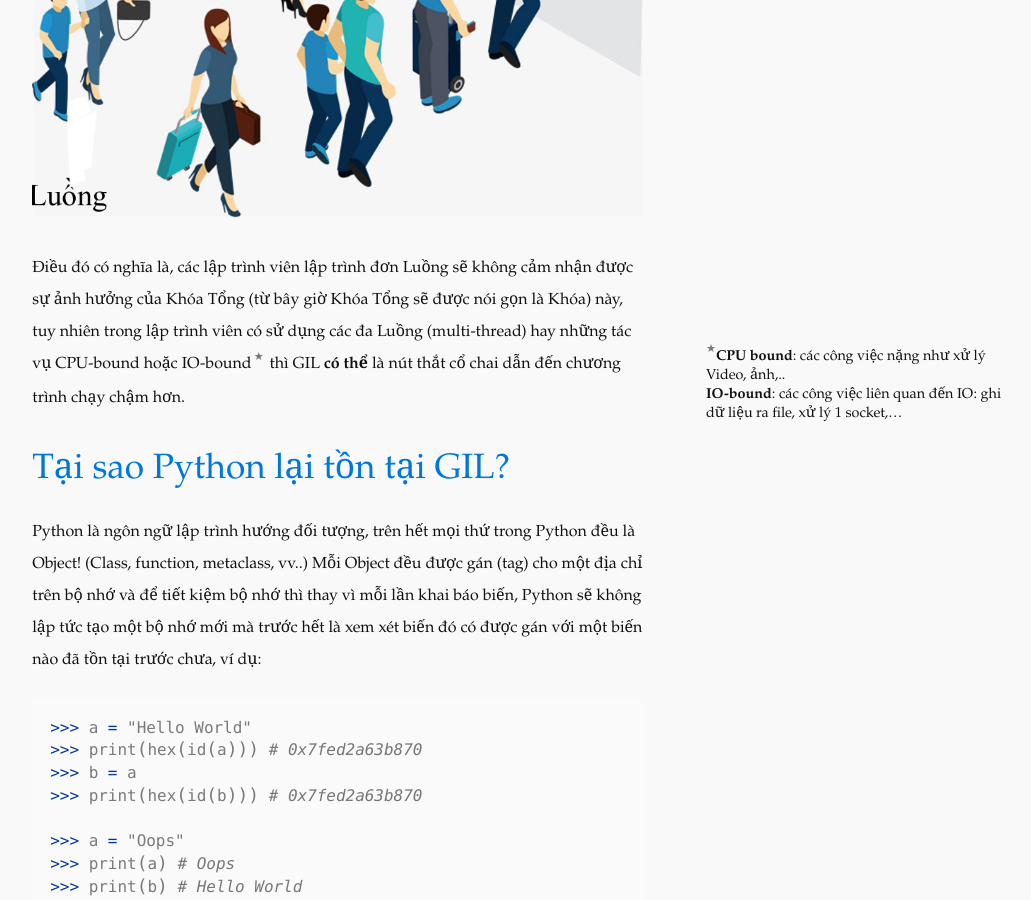
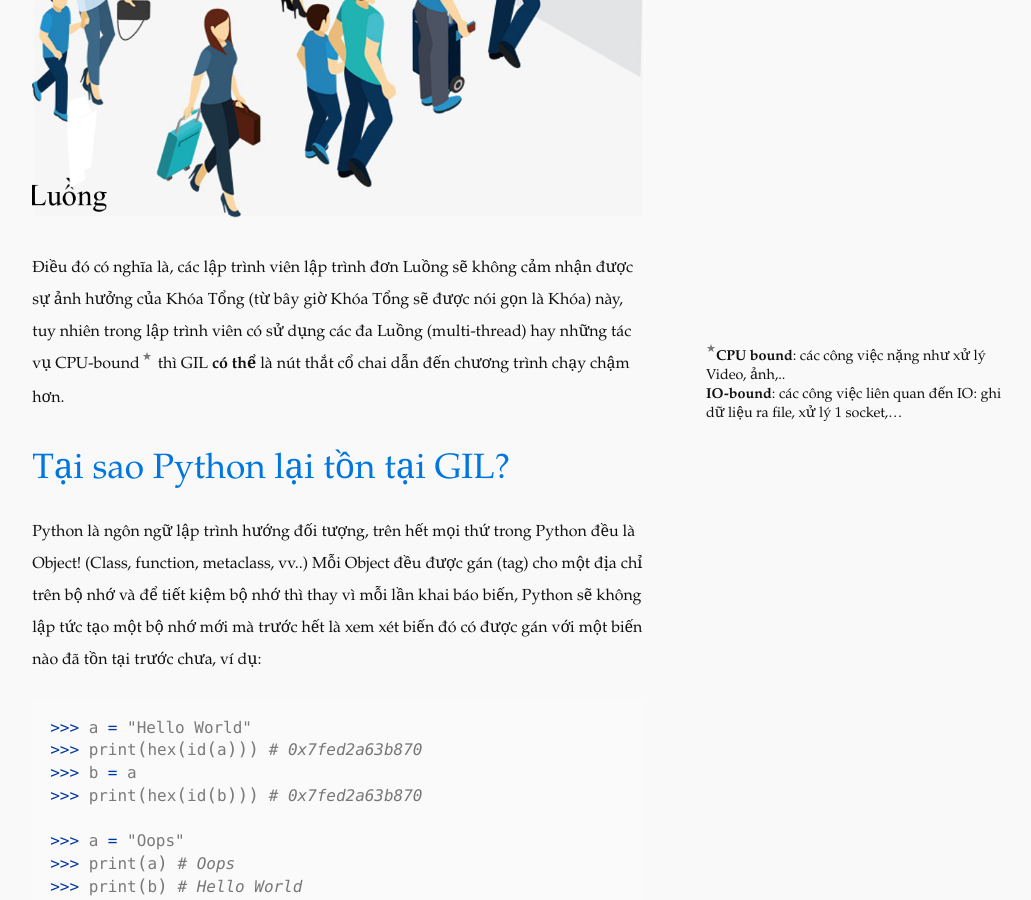
Before and after one commit to doanguyen/doanguyen.github.io, a Jekyll site: the page built from _posts/2018-09-29-python-gil.md, in a window 1280 px wide and 900 px high, scrolled down 796 px. Shown: the whole window, without its empty margins (131-1162 px from the left). Built offline with Jekyll 4.4.1, drawn with Linux system fonts in a browser that asks for light colours; some web fonts are replaced; comment, search, counter and statistics services are not loaded.

Commit message:
Fix mistaken on CPU bound limit

```diff
--- a/_posts/2018-09-29-python-gil.md
+++ b/_posts/2018-09-29-python-gil.md
@@ -13,7 +13,7 @@
 
 Điều đó có nghĩa là, các lập trình viên lập trình đơn Luồng sẽ không cảm nhận được sự ảnh hưởng của Khóa Tổng (từ bây giờ Khóa Tổng sẽ được nói gọn là Khóa) này,
 tuy nhiên trong lập trình viên có sử dụng các đa Luồng (multi-thread) hay những tác vụ
-CPU-bound  hoặc IO-bound
+CPU-bound
 <label for="sn-extensive-use-of-sidenotes" class="margin-toggle sidenote-number"></label><input type="checkbox" id="sn-extensive-use-of-sidenotes" class="margin-toggle"/>
 <span class="sidenote"><b>CPU bound</b>: các công việc nặng như xử lý Video, ảnh,.. <br />
 <b>IO-bound</b>: các công việc liên quan đến IO: ghi dữ liệu ra file, xử lý 1 socket,...
```
